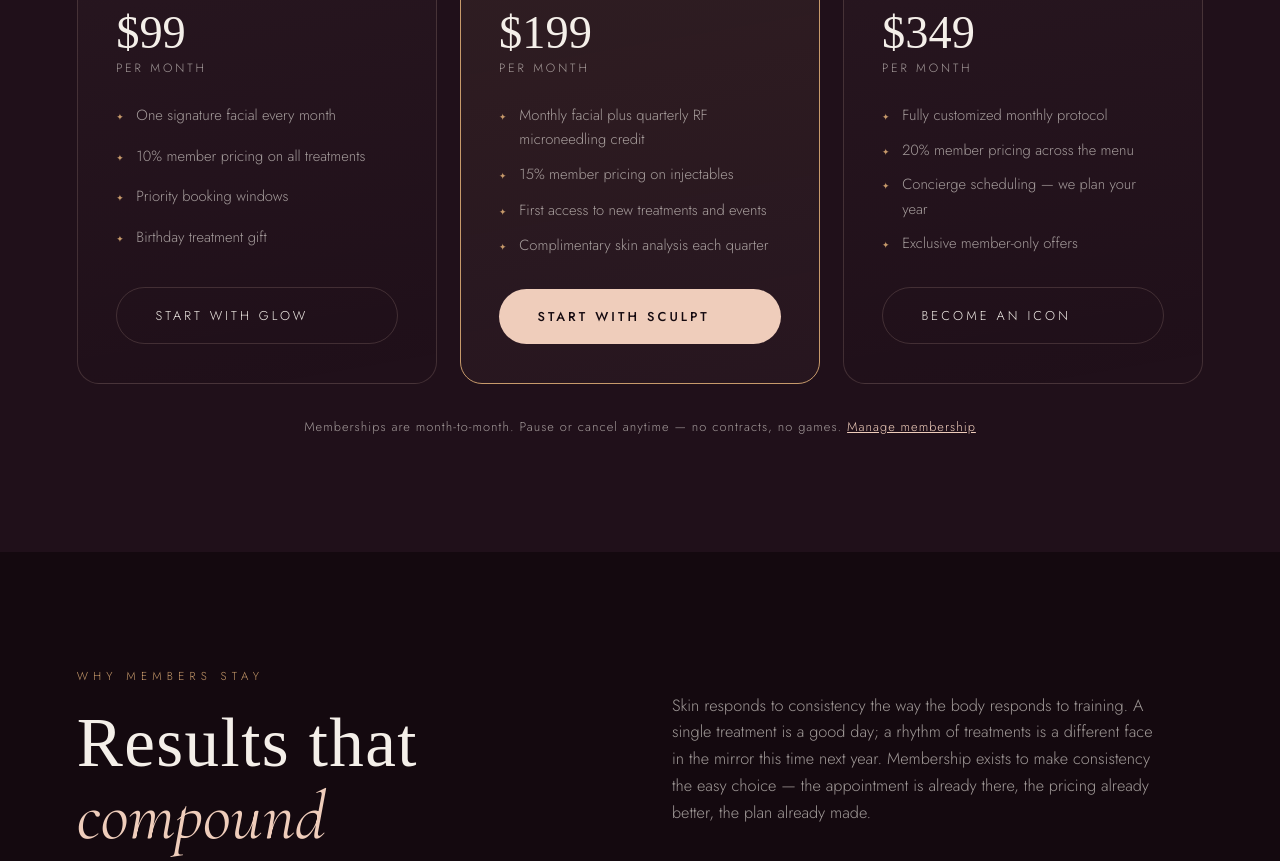
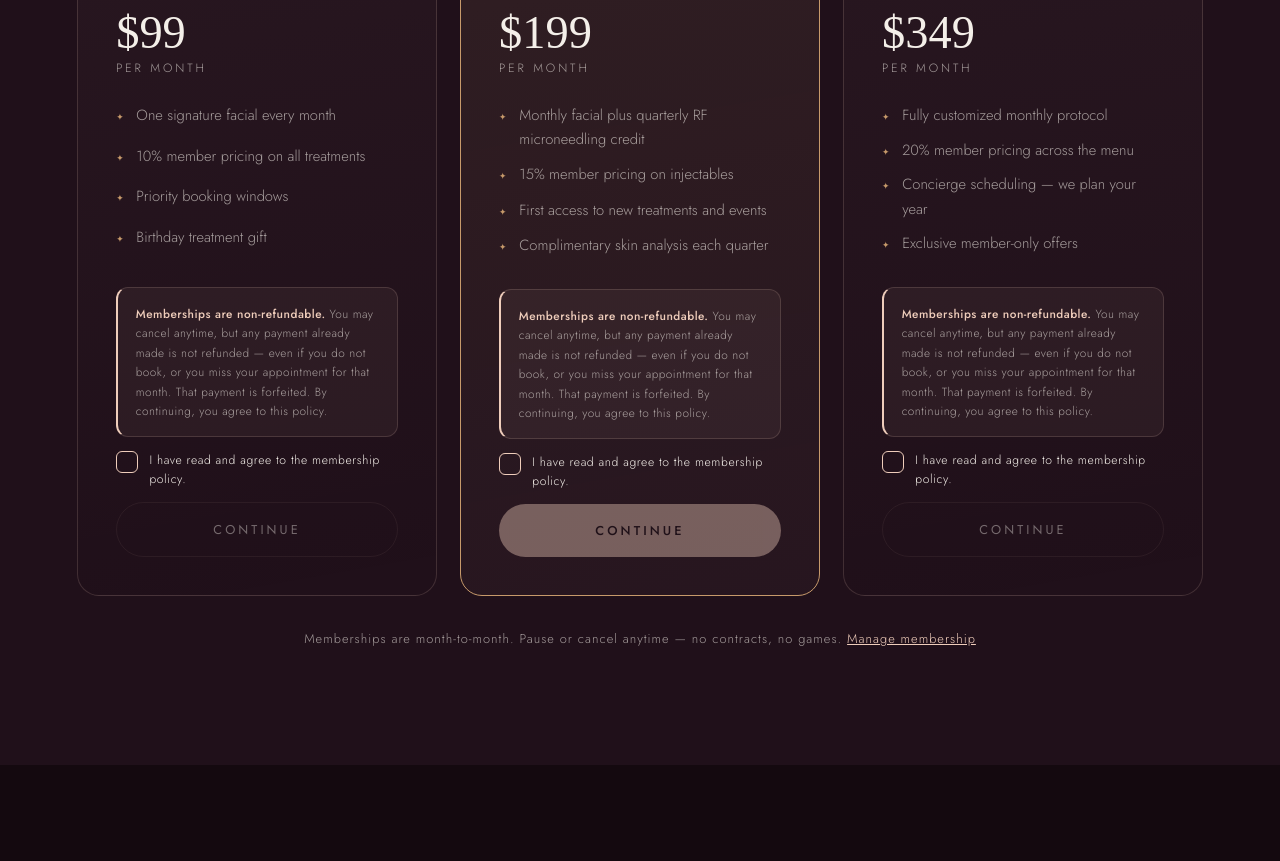
Before and after one commit to boodile-stack/NewYouMedicalSpa, a plain HTML site: page membership.html in a window 1280 px wide. Shown: the part 846-1707 px from the top of the page. Drawn offline with Linux system fonts and the light colour scheme; a web font is replaced by a local one.

Commit message:
Add files via upload

```diff
--- a/membership.html
+++ b/membership.html
@@ -134,6 +134,17 @@ section{padding:clamp(4.5rem,9vw,7.5rem) clamp(1.4rem,6vw,6rem);position:relativ
 .tier .amount{font-family:'Italiana',serif;font-size:2.9rem;line-height:1;margin:.8rem 0 .2rem}
 .tier .per{font-size:.75rem;letter-spacing:.24em;text-transform:uppercase;color:var(--ink-soft)}
 .tier ul{list-style:none;margin:1.5rem 0 2rem;display:grid;gap:.65rem;flex:1}
+/* ---------- MEMBERSHIP POLICY GATE ---------- */
+.policy-gate{margin-top:auto;display:flex;flex-direction:column;gap:.9rem}
+.policy-box{border:1px solid var(--hairline);border-left:2px solid var(--champagne);border-radius:12px;background:rgba(239,205,187,.05);padding:.95rem 1.1rem}
+.policy-box p{font-size:.74rem;line-height:1.65;color:var(--ink-soft);letter-spacing:.04em;margin:0}
+.policy-box strong{color:var(--champagne);font-weight:500}
+.policy-agree{display:flex;align-items:flex-start;gap:.7rem;cursor:pointer;font-size:.76rem;line-height:1.5;color:var(--bone);letter-spacing:.05em;-webkit-tap-highlight-color:transparent}
+.policy-agree input[type=checkbox]{appearance:none;-webkit-appearance:none;flex:0 0 auto;width:22px;height:22px;margin:0;border:1px solid var(--champagne);border-radius:6px;background:none;cursor:pointer;position:relative;transition:background .3s var(--ease),border-color .3s var(--ease)}
+.policy-agree input[type=checkbox]:checked{background:var(--champagne)}
+.policy-agree input[type=checkbox]:checked::after{content:'';position:absolute;left:7px;top:3px;width:5px;height:10px;border:solid var(--noir);border-width:0 2px 2px 0;transform:rotate(45deg)}
+.policy-agree input[type=checkbox]:focus-visible{outline:2px solid var(--champagne);outline-offset:3px}
+.btn-gated[disabled]{opacity:.4;cursor:not-allowed;pointer-events:none}
 .tier li{display:flex;gap:.8rem;align-items:baseline;color:var(--ink-soft);font-size:.92rem}
 .tier li::before{content:"\2726";color:var(--gold);font-size:.55rem}
 @media(max-width:960px){.tiers{grid-template-columns:1fr}}
@@ -218,7 +229,16 @@ nav.scrolled .brand img{height:42px}
           <li>Priority booking windows</li>
           <li>Birthday treatment gift</li>
         </ul>
-        <a class="btn btn-ghost" href="https://buy.stripe.com/9B66oJ4ZZ67md6Q8052Ry0i" target="_blank" rel="noopener">Start With Glow</a>
+        <div class="policy-gate">
+          <div class="policy-box" id="policy-glow">
+            <p><strong>Memberships are non-refundable.</strong> You may cancel anytime, but any payment already made is not refunded &mdash; even if you do not book, or you miss your appointment for that month. That payment is forfeited. By continuing, you agree to this policy.</p>
+          </div>
+          <label class="policy-agree" for="agree-glow">
+            <input type="checkbox" id="agree-glow" data-gate="glow">
+            <span>I have read and agree to the membership policy.</span>
+          </label>
+          <button type="button" class="btn btn-ghost btn-gated" id="btn-glow" data-gate-for="glow" data-href="https://buy.stripe.com/9B66oJ4ZZ67md6Q8052Ry0i" aria-describedby="policy-glow" disabled>Continue</button>
+        </div>
       </div>
       <div class="tier feat">
         <p class="tag">Most Loved</p>
@@ -231,7 +251,16 @@ nav.scrolled .brand img{height:42px}
           <li>First access to new treatments and events</li>
           <li>Complimentary skin analysis each quarter</li>
         </ul>
-        <a class="btn btn-solid" href="https://buy.stripe.com/3cI4gB2RRfHW5Eo5RX2Ry0h" target="_blank" rel="noopener">Start With Sculpt</a>
+        <div class="policy-gate">
+          <div class="policy-box" id="policy-sculpt">
+            <p><strong>Memberships are non-refundable.</strong> You may cancel anytime, but any payment already made is not refunded &mdash; even if you do not book, or you miss your appointment for that month. That payment is forfeited. By continuing, you agree to this policy.</p>
+          </div>
+          <label class="policy-agree" for="agree-sculpt">
+            <input type="checkbox" id="agree-sculpt" data-gate="sculpt">
+            <span>I have read and agree to the membership policy.</span>
+          </label>
+          <button type="button" class="btn btn-solid btn-gated" id="btn-sculpt" data-gate-for="sculpt" data-href="https://buy.stripe.com/3cI4gB2RRfHW5Eo5RX2Ry0h" aria-describedby="policy-sculpt" disabled>Continue</button>
+        </div>
       </div>
       <div class="tier">
         <p class="tag">The Full Portrait</p>
@@ -244,7 +273,16 @@ nav.scrolled .brand img{height:42px}
           <li>Concierge scheduling &mdash; we plan your year</li>
           <li>Exclusive member-only offers</li>
         </ul>
-        <a class="btn btn-ghost" href="https://buy.stripe.com/14A3cxgIHgM0gj29492Ry0g" target="_blank" rel="noopener">Become An Icon</a>
+        <div class="policy-gate">
+          <div class="policy-box" id="policy-icon">
+            <p><strong>Memberships are non-refundable.</strong> You may cancel anytime, but any payment already made is not refunded &mdash; even if you do not book, or you miss your appointment for that month. That payment is forfeited. By continuing, you agree to this policy.</p>
+          </div>
+          <label class="policy-agree" for="agree-icon">
+            <input type="checkbox" id="agree-icon" data-gate="icon">
+            <span>I have read and agree to the membership policy.</span>
+          </label>
+          <button type="button" class="btn btn-ghost btn-gated" id="btn-icon" data-gate-for="icon" data-href="https://buy.stripe.com/14A3cxgIHgM0gj29492Ry0g" aria-describedby="policy-icon" disabled>Continue</button>
+        </div>
       </div>
     </div>
     <p class="reveal" style="margin-top:2rem;font-size:.8rem;color:var(--ink-soft);letter-spacing:.08em;text-align:center">Memberships are month-to-month. Pause or cancel anytime &mdash; no contracts, no games. <a href="https://newyouweston.com/CancelMembership" style="color:var(--champagne)">Manage membership</a></p>
@@ -316,6 +354,21 @@ nav.scrolled .brand img{height:42px}
   var BOOKING_URL = "https://booking.mangomint.com/newyoumedicalspa?serviceId=94"; // Free consultation direct booking
   if(BOOKING_URL){document.querySelectorAll('.js-book').forEach(function(a){a.href=BOOKING_URL;a.target="_blank";a.rel="noopener"})}
 
+  // === MEMBERSHIP POLICY GATE ===
+  // Each membership's Continue button stays disabled until its policy checkbox is ticked.
+  document.querySelectorAll('.policy-agree input[type=checkbox][data-gate]').forEach(function(box){
+    var btn=document.querySelector('.btn-gated[data-gate-for="'+box.dataset.gate+'"]');
+    if(!btn) return;
+    function sync(){btn.disabled=!box.checked}
+    box.addEventListener('change',sync);
+    sync();
+    btn.addEventListener('click',function(){
+      if(!box.checked) return;              // belt-and-braces: never open checkout unagreed
+      var w=window.open(btn.dataset.href,'_blank','noopener');
+      if(w) w.opener=null;
+    });
+  });
+
   var docEl=document.documentElement;
   var reduced=window.matchMedia('(prefers-reduced-motion: reduce)').matches;
   var lx=50,ly=32,tx=50,ty=32,raf=null,pointerActive=false;
```
Also changed, not shown: services.html (+1 -1 lines).
